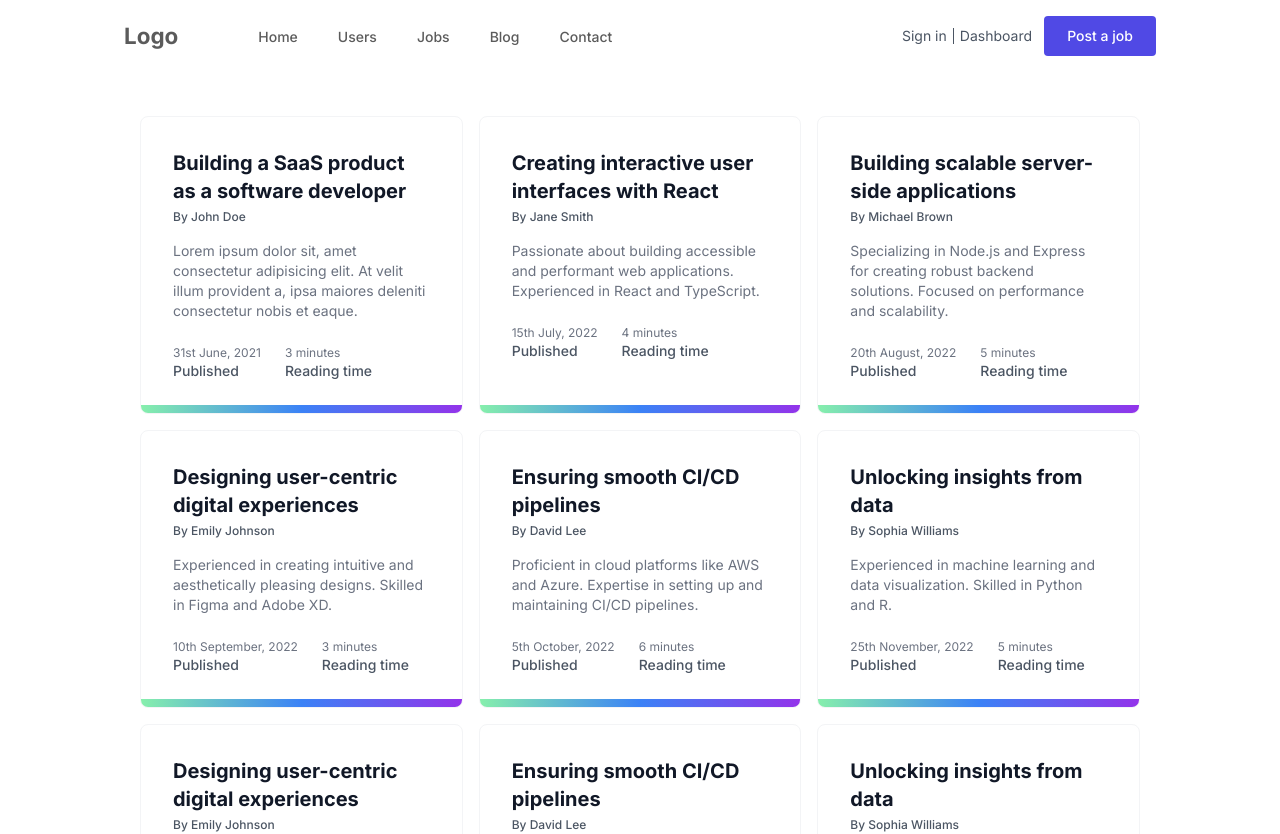
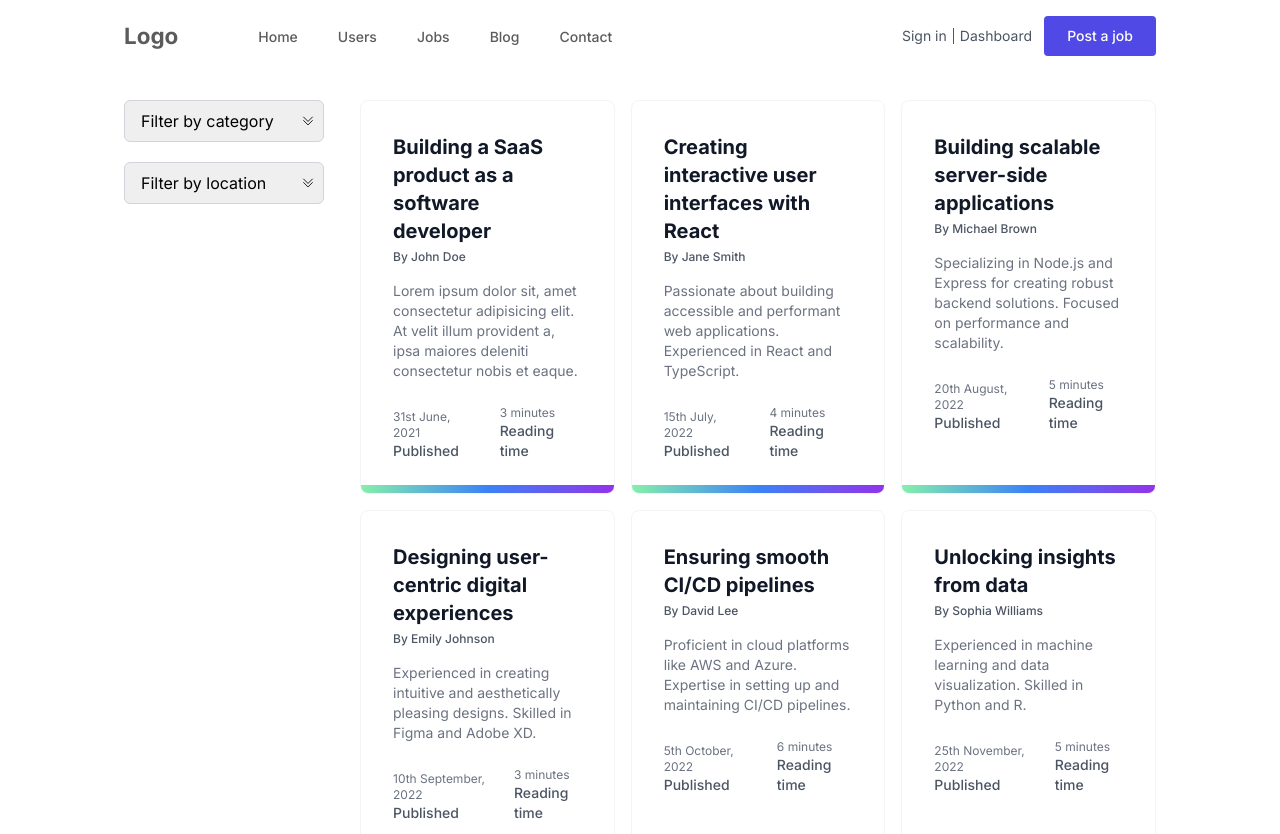
Before and after one commit to euphoricdesign/GoHire, a Next.js app: page /jobs in a window 1280 px wide. Shown: the top 834 px of the page. Built offline with nearby package versions, Linux system fonts and the light colour scheme.

Commit message:
Agregando filtros sección jobs

```diff
--- a/src/app/jobs/page.tsx
+++ b/src/app/jobs/page.tsx
@@ -1,19 +1,71 @@
-// "use client"
+"use client"
 
-import React from 'react';
-import CardJobs from '../../components/CardJobs/CardJobs';
-import jobData from '../../utils/jobs.json';
-const Home: React.FC = () => {
+import React, { useEffect, useState } from 'react'
+import CardJobs from '../../components/CardJobs/CardJobs'
+import jobData from '../../utils/jobs.json'
+
+const SearchJobs: React.FC = () => {
+
+  const [filteredProducts, setFilteredProducts] = useState(jobData.users)
+  const [selectedCategory, setSelectedCategory] = useState('')
+  const [selectedLocation, setSelectedLocation] = useState('')
+
+  useEffect(() => {
+    applyFilters()
+  }, [selectedCategory, selectedLocation])
+
+  const handleCategoryChange = (event: React.ChangeEvent<HTMLSelectElement>) => {
+    setSelectedCategory(event.target.value)
+  }
+
+  const handleLocationChange = (event: React.ChangeEvent<HTMLSelectElement>) => {
+    setSelectedLocation(event.target.value)
+  }
+
+  const applyFilters = () => {
+    let filtered = jobData.users
+
+    if (selectedCategory) {
+      filtered = filtered.filter(user => user.category === selectedCategory)
+    }
+
+    // if (selectedLocation) {
+    //   filtered = filtered.filter(product => product.location === selectedLocation)
+    // }
+
+    setFilteredProducts(filtered)
+  }
+
   return (
-    <div className="mt-[100px] px-[124px]">
+    <div className="px-[124px]">
+      <div className="container mx-auto mt-[100px] flex gap-[20px] items-start">
+        <div className="flex justify-center mb-4 flex-col gap-[20px]">
+          <div className="mr-4">
+            <select id="category" value={selectedCategory} onChange={handleCategoryChange} className="custom-select">
+              <option value="">Filter by category</option>
+              <option value="Developer">Developer</option>
+              <option value="Designer">Designer</option>
+              <option value="Data Scientist">Data Scientist</option>
+            </select>
+          </div>
 
-      <div className='container mx-auto p-4 grid gap-4 grid-cols-1 sm:grid-cols-2 lg:grid-cols-3'>
-        {jobData.users.map((user, index) => (
-          <CardJobs  key={index} {...user} />
-        ))}
+          <div>
+            <select id="location" value={selectedLocation} onChange={handleLocationChange} className="custom-select">
+              <option value="">Filter by location</option>
+              <option value="Ciudad 1">Ciudad 1</option>
+              <option value="Ciudad 2">Ciudad 2</option>
+            </select>
+          </div>
+        </div>
+
+        <div className="grid grid-cols-1 sm:grid-cols-2 md:grid-cols-3 lg:grid-cols-3 gap-4">
+          {filteredProducts.map((user, index) => (
+            <CardJobs  key={index} {...user} />
+          ))}
+        </div>
       </div>
     </div>
-  );
+  )
 }
 
-export default Home;
+export default SearchJobs
```
